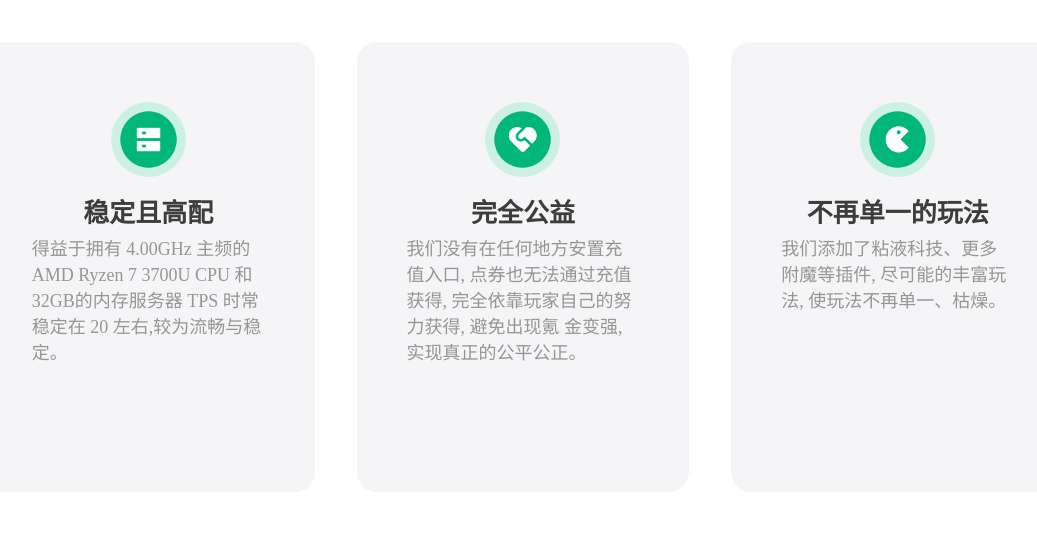
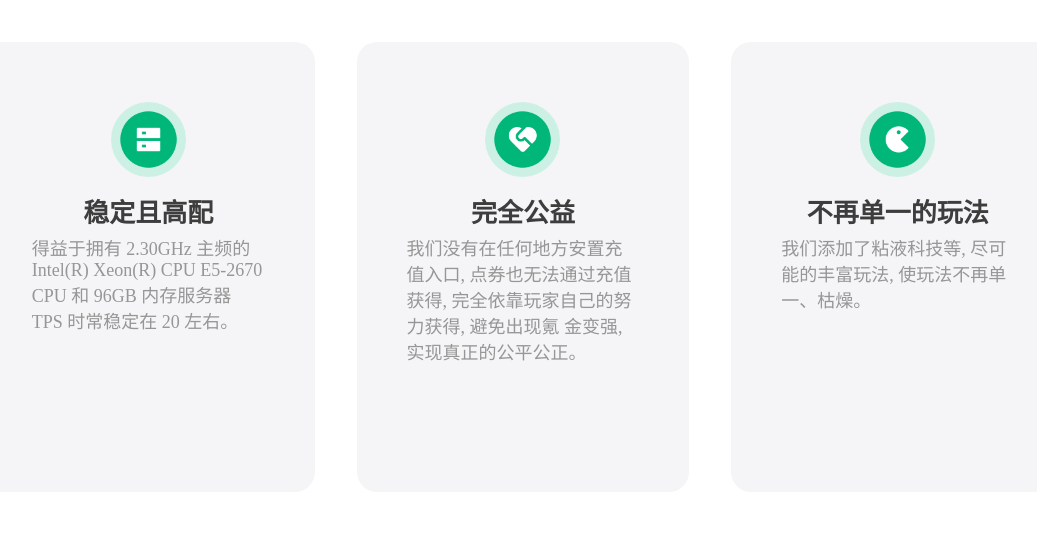
Before and after one commit to wling-art/ZLhtml, a Flask app: page / in a window 1280 px wide. Shown: the part 1853-2413 px from the top of the page, without its empty margins (122-1159 px from the left). Run offline with Flask 3, Linux system fonts and the light colour scheme; some libraries are stand-ins or nearby versions.

Commit message:
Update index.html

```diff
--- a/templates/index.html
+++ b/templates/index.html
@@ -53,8 +53,8 @@
         <img class="advantage-icon" src="static/pic/icon-server.png" />
         <h2 class="advantage-title">稳定且高配</h2>
         <p class="advantage-text">
-          得益于拥有 4.00GHz 主频的 AMD Ryzen 7 3700U
-          CPU 和32GB的内存服务器 TPS 时常稳定在 20 左右,较为流畅与稳定。
+          得益于拥有 2.30GHz 主频的 Intel(R) Xeon(R) CPU E5-2670
+          CPU 和 96GB 内存服务器 TPS 时常稳定在 20 左右。
         </p>
       </div>
       <div class="advantage-card">
@@ -70,7 +70,7 @@
         <img class="advantage-icon" src="static/pic/icon-game.png" />
         <h2 class="advantage-title">不再单一的玩法</h2>
         <p class="advantage-text">
-          我们添加了粘液科技、更多附魔等插件, 尽可能的丰富玩法, 使玩法不再单一、枯燥。
+          我们添加了粘液科技等, 尽可能的丰富玩法, 使玩法不再单一、枯燥。
         </p>
       </div>
     </section>
```
